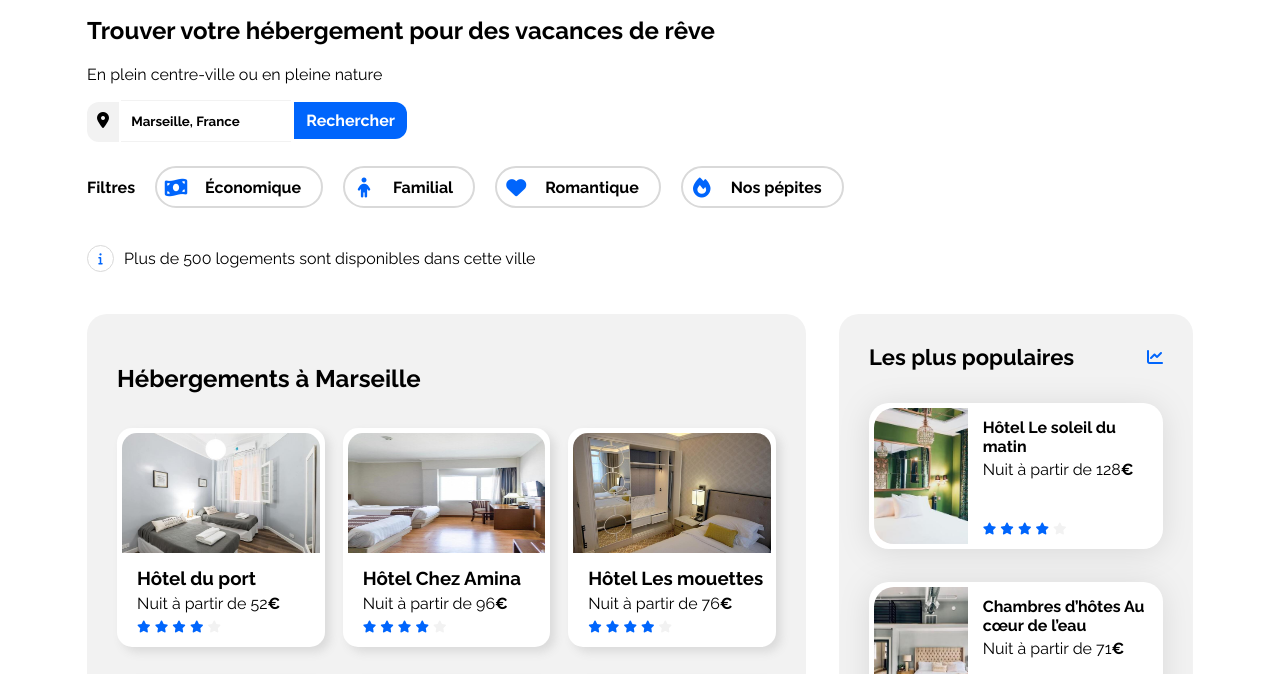
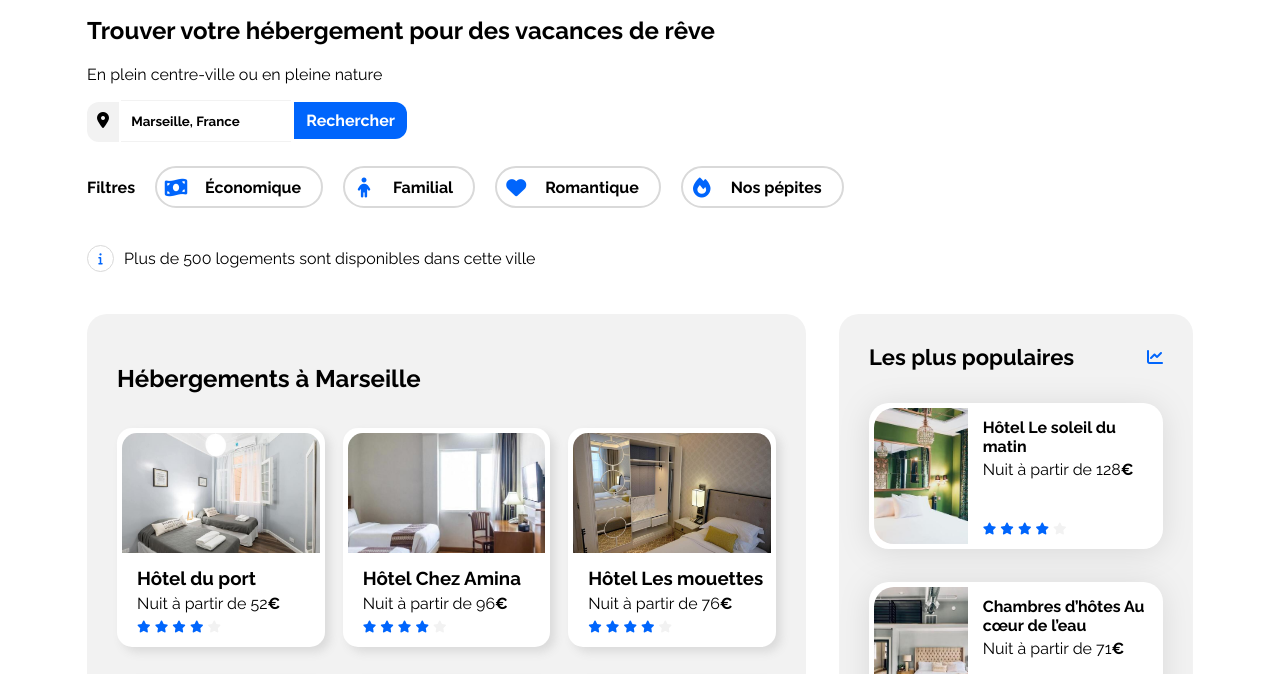
Before and after one commit to Lil33000/Projet02-Booki-OP, a website built with Vite: page index.html in a window 1280 px wide. Shown: the part 112-786 px from the top of the page. Built offline with nearby package versions, Linux system fonts and the light colour scheme.

Commit message:
fix: card-hotel img quality

```diff
--- a/css/style.css
+++ b/css/style.css
@@ -280,8 +280,8 @@ a {
 .card-hotel img {
   width: 100%;
   height: 120px;
-  object-position: center;
   border-radius: 15px 15px 0px 0px;
+  object-fit: cover;
 }
 
 
```
